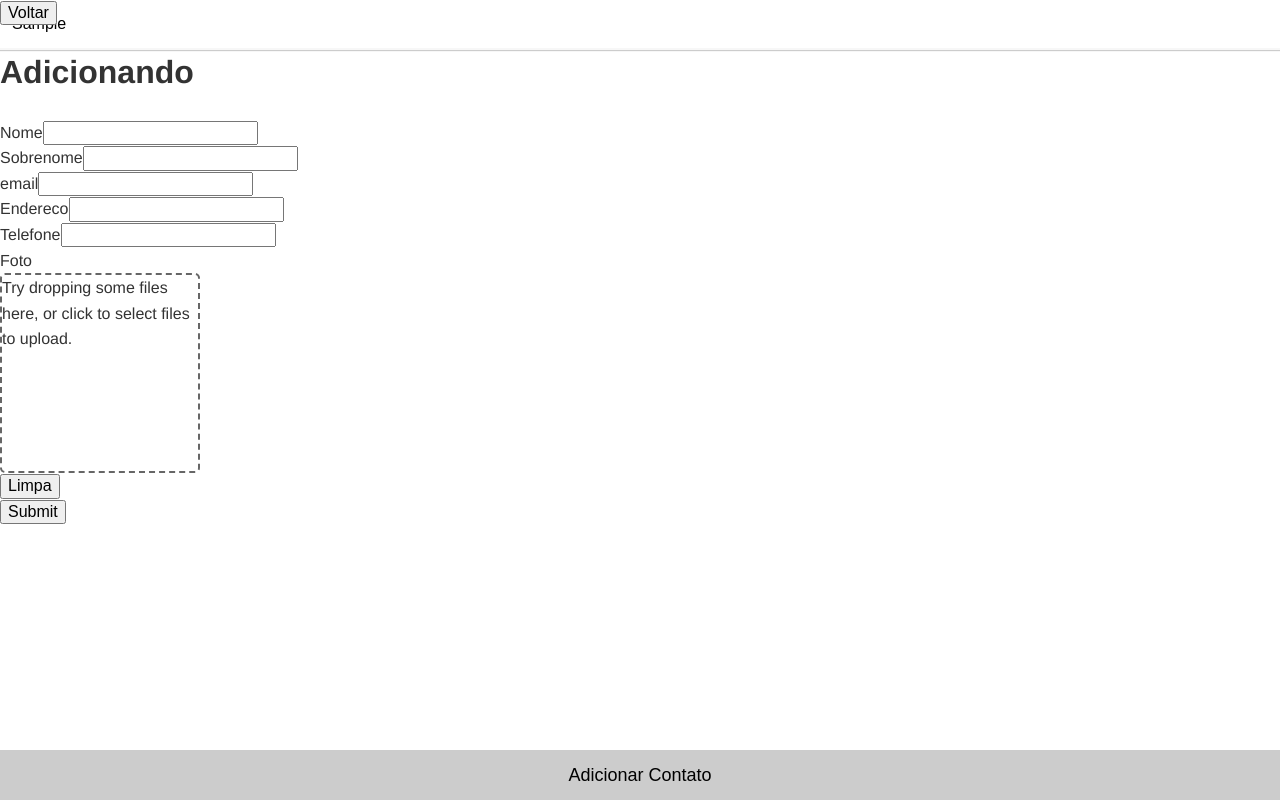
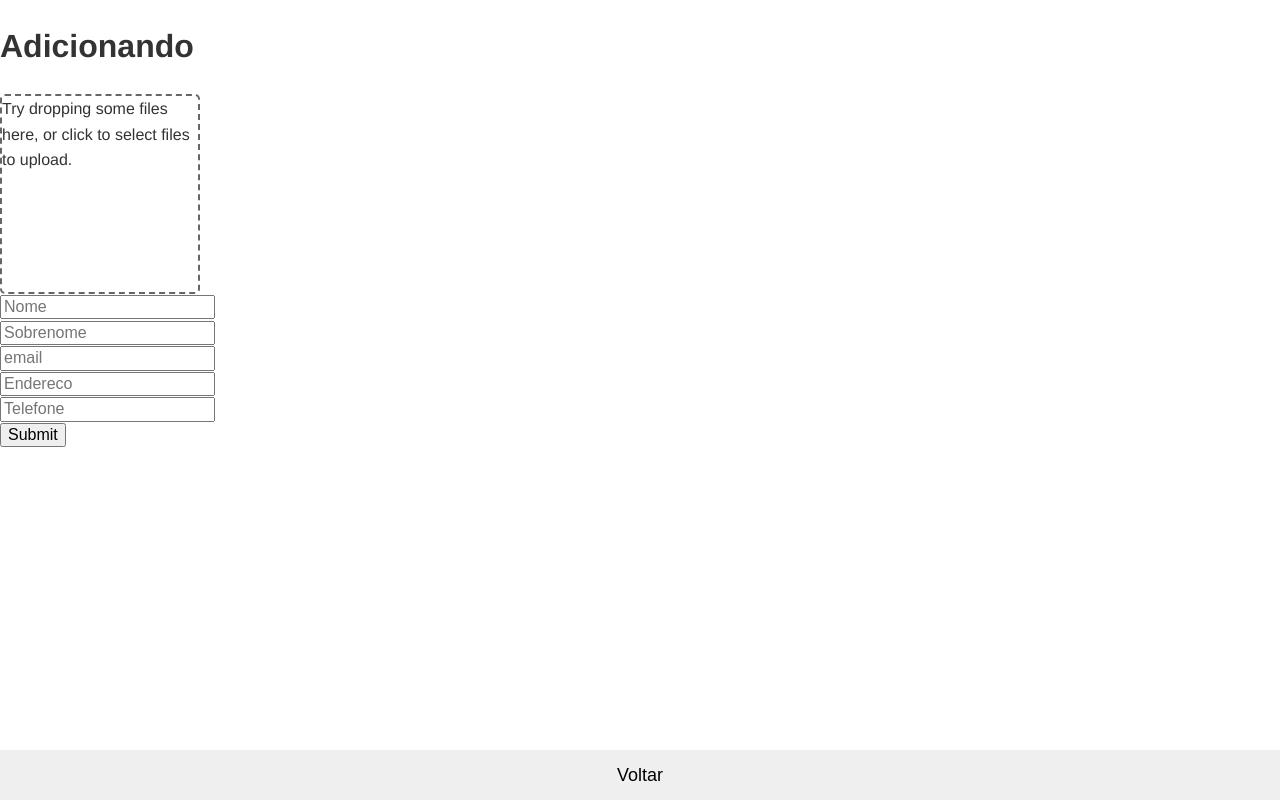
Before and after one commit to allansp9/agenda-app, a React app: page / in a window 1280 px wide. Both pictures are taken after typing "Sample" into the empty fields and a click on the button "Adicionar Contato". Built offline with nearby package versions, Linux system fonts and the light colour scheme.

Commit message:
Corrige botão de remover foto no Form

```diff
--- a/src/components/Aside.js
+++ b/src/components/Aside.js
@@ -4,8 +4,12 @@ import setActive from '../actions/active';
 
 const Aside = ({ children, dispatch }) => (
   <div className="aside">
-    <button onClick={() => dispatch(setActive('', ''))}>Voltar</button>
     {children}
+    <div>
+      <button onClick={() => dispatch(setActive('', ''))} className="botao--grande">
+        Voltar
+      </button>
+    </div>
   </div>
 );
 
--- a/src/components/FormContato.js
+++ b/src/components/FormContato.js
@@ -9,14 +9,15 @@ import encodeBase64 from '../selectors/encodeBase64';
 const renderInput = ({ input, meta, label }) => (
   <div>
     <label htmlFor={label}>
-      {label}
-      <input {...input} />
+      <input {...input} placeholder={label} />
     </label>
     {meta.touched && meta.error && <span className="error">{meta.error}</span>}
   </div>
 );
 
-const renderDropzoneInput = ({ input, meta, label }) => (
+const renderDropzoneInput = ({
+  input, meta, label, change,
+}) => (
   <div>
     <Dropzone
       name={label}
@@ -27,6 +28,11 @@ const renderDropzoneInput = ({ input, meta, label }) => (
       <div>Try dropping some files here, or click to select files to upload.</div>
     </Dropzone>
     {meta.dirty && meta.error && <span className="error">{meta.error}</span>}
+    {input.value && (
+      <button onClick={() => input.onChange('')} type="button">
+        Remover foto
+      </button>
+    )}
   </div>
 );
 
@@ -73,6 +79,8 @@ class ContactForm extends Component {
     } = this.props;
     return (
       <form onSubmit={handleSubmit(this.mySubmit)}>
+        <Field name="foto" label="Foto" component={renderDropzoneInput} />
+
         <Field name="nome" label="Nome" component={renderInput} />
 
         <Field name="sobrenome" label="Sobrenome" component={renderInput} />
@@ -88,15 +96,6 @@ class ContactForm extends Component {
           normalize={normalizePhone}
         />
 
-        <div>
-          <label htmlFor="foto">
-            Foto
-            <Field name="foto" component={renderDropzoneInput} />
-            <button onClick={() => change('foto', '')} type="button">
-              Limpa
-            </button>
-          </label>
-        </div>
         <button type="submit">Submit</button>
       </form>
     );
--- a/src/components/NovoContato.js
+++ b/src/components/NovoContato.js
@@ -3,8 +3,11 @@ import { connect } from 'react-redux';
 import setActive from '../actions/active';
 
 const NovoContato = props => (
-  <div className="novo-contato">
-    <button onClick={() => props.dispatch(setActive('add'))} className="botao botao--novo-contato">
+  <div>
+    <button
+      onClick={() => props.dispatch(setActive('add'))}
+      className="botao--grande botao--novo-contato"
+    >
       Adicionar Contato
     </button>
   </div>
--- a/src/styles/base/_aside.scss
+++ /dev/null
@@ -1,7 +0,0 @@
-.aside {
-  position: absolute;
-  top: 0;
-  left: 0;
-  height: 100vh;
-  width: 100vw;
-}
--- /dev/null
+++ b/src/styles/components/_aside.scss
@@ -0,0 +1,15 @@
+.aside {
+  background: white;
+  position: absolute;
+  top: 0;
+  left: 0;
+  height: 100vh;
+  width: 100vw;
+  display: flex;
+  flex-flow: column;
+  justify-content: space-between;
+}
+
+.aside__header {
+  height: $xl-size;
+}
--- a/src/styles/components/_botao.scss
+++ b/src/styles/components/_botao.scss
@@ -2,13 +2,16 @@
   cursor: pointer;
 }
 
+.botao--grande {
+  border: none;
+  font-size: $font-size-large;
+  height: $xl-size;
+  width: 100%;
+}
+
 .botao--novo-contato {
   background: lighten($color: $grey, $amount: 40);
-  border: none;
-  font-size: $font-size-large;
-  height: 100%;
   transition: background 0.3s ease;
-  width: 100%;
 
   &:hover {
     background: lighten($grey, 30);
--- a/src/styles/components/_novo-contato.scss
+++ /dev/null
@@ -1,3 +0,0 @@
-.novo-contato {
-  height: $xl-size;
-}
--- a/src/styles/styles.scss
+++ b/src/styles/styles.scss
@@ -1,8 +1,8 @@
 @import "./base/settings";
 @import "./base/base";
-@import "./base/aside";
-@import "./base/sidebar";
+@import "./components/aside";
+@import "./components/sidebar";
 @import "./components/lista-contatos";
 @import "./components/visibility";
 @import "./components/botao";
-@import "./components/novo-contato";
+@import "./components/form-contato";
```
Also changed, not shown: src/styles/components/_form-contato.scss (added), src/styles/components/_sidebar.scss (renamed from src/styles/base/_sidebar.scss).
